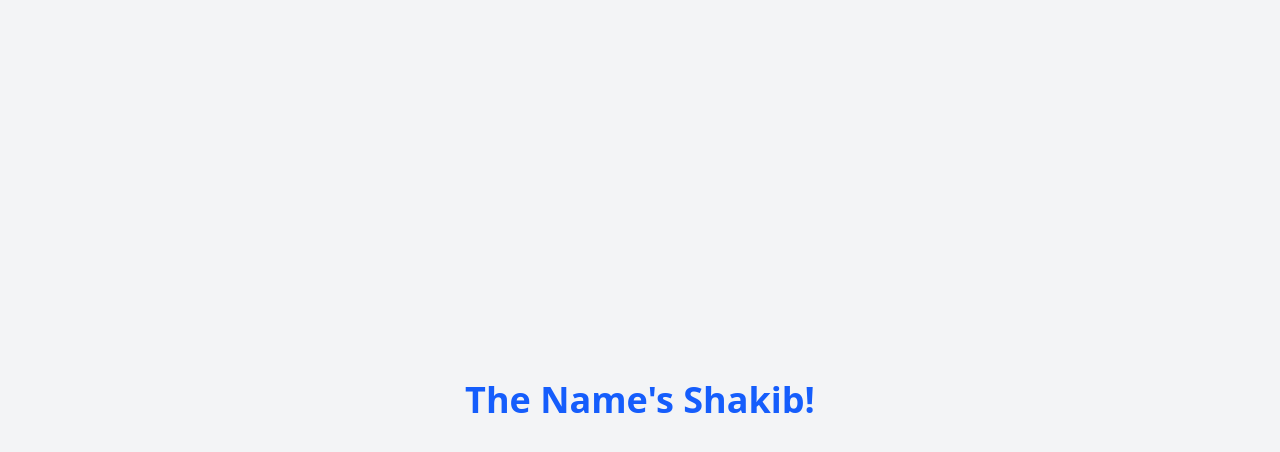
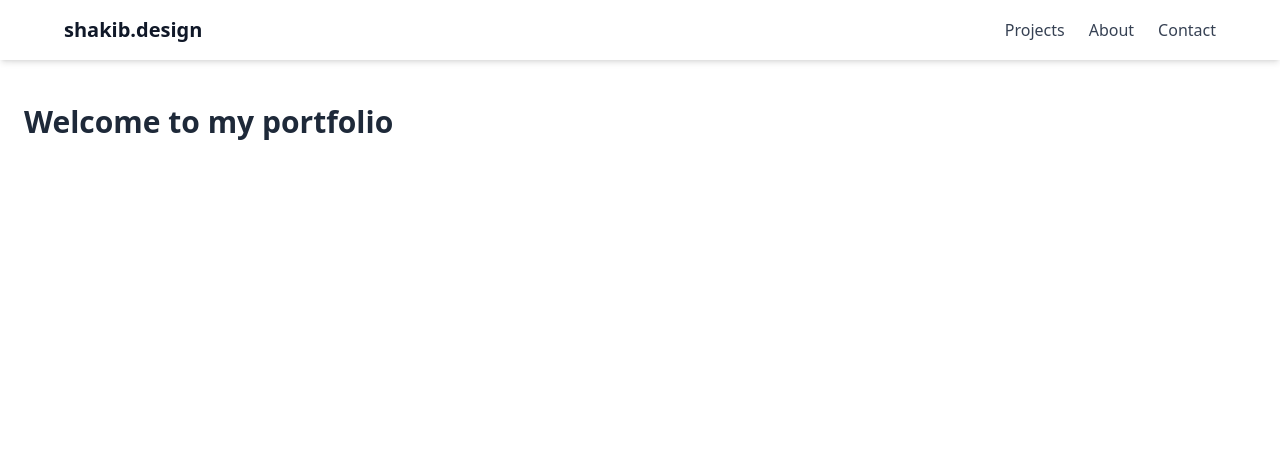
Before and after one commit to shkyb/shkyb.github.io, a React (Vite) app: page / in a window 1280 px wide. Shown: the top 452 px of the page. Built offline with nearby package versions, Linux system fonts and the light colour scheme.

Commit message:
installed react-icons & remix-icons

```diff
--- a/package.json
+++ b/package.json
@@ -10,9 +10,11 @@
     "preview": "vite preview"
   },
   "dependencies": {
+    "@remixicon/react": "^4.6.0",
     "@tailwindcss/vite": "^4.1.2",
     "react": "^19.0.0",
     "react-dom": "^19.0.0",
+    "react-icons": "^5.5.0",
     "tailwindcss": "^4.1.2"
   },
   "devDependencies": {
--- a/src/App.jsx
+++ b/src/App.jsx
@@ -1,7 +1,12 @@
+import Navbar from "./components/Navbar";
+
 function App() {
   return (
-    <div className="flex items-center justify-center min-h-screen bg-gray-100">
-      <h1 className="text-4xl font-bold text-blue-600">The Name's Shakib!</h1>
+    <div className="pt-20">
+      <Navbar />
+      <main className="p-6">
+        <h1 className="text-3xl font-bold text-gray-800">Welcome to my portfolio</h1>
+      </main>
     </div>
   );
 }
--- /dev/null
+++ b/src/components/Navbar.jsx
@@ -0,0 +1,44 @@
+import { useState } from "react";
+import { HiBars3, HiXMark } from "react-icons/hi2";
+
+
+
+export default function Navbar() {
+  const [isOpen, setIsOpen] = useState(false);
+
+  return (
+    <nav className="w-full px-6 py-4 bg-white shadow-md fixed top-0 left-0 z-50">
+      <div className="max-w-6xl mx-auto flex items-center justify-between">
+        {/* Logo */}
+        <div className="text-xl font-bold text-gray-900">
+          shakib.design
+        </div>
+
+        {/* Desktop Menu */}
+        <ul className="hidden md:flex space-x-6 text-gray-700 font-medium">
+          <li><a href="#projects" className="hover:text-blue-600">Projects</a></li>
+          <li><a href="#about" className="hover:text-blue-600">About</a></li>
+          <li><a href="#contact" className="hover:text-blue-600">Contact</a></li>
+        </ul>
+
+        {/* Mobile Hamburger */}
+        <button
+          className="md:hidden"
+          onClick={() => setIsOpen(!isOpen)}
+          aria-label="Toggle Menu"
+        >
+          {isOpen ? <HiXMark size={24} /> : <HiBars3 size={24} />}
+        </button>
+      </div>
+
+      {/* Mobile Dropdown */}
+      {isOpen && (
+        <ul className="md:hidden mt-4 space-y-4 text-gray-700 font-medium px-4">
+          <li><a href="#projects" onClick={() => setIsOpen(false)}>Projects</a></li>
+          <li><a href="#about" onClick={() => setIsOpen(false)}>About</a></li>
+          <li><a href="#contact" onClick={() => setIsOpen(false)}>Contact</a></li>
+        </ul>
+      )}
+    </nav>
+  );
+}
```
Also changed, not shown: 1 other file (tests, documents, lock files or other folders).
